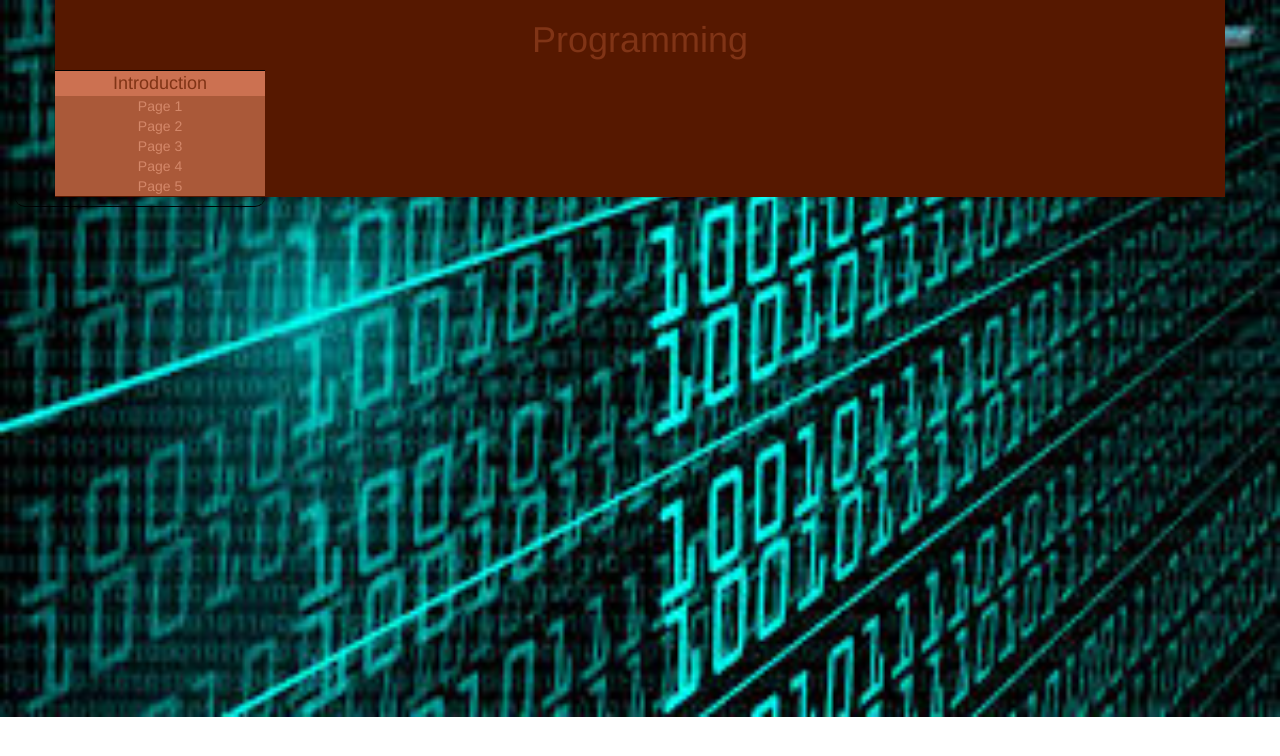
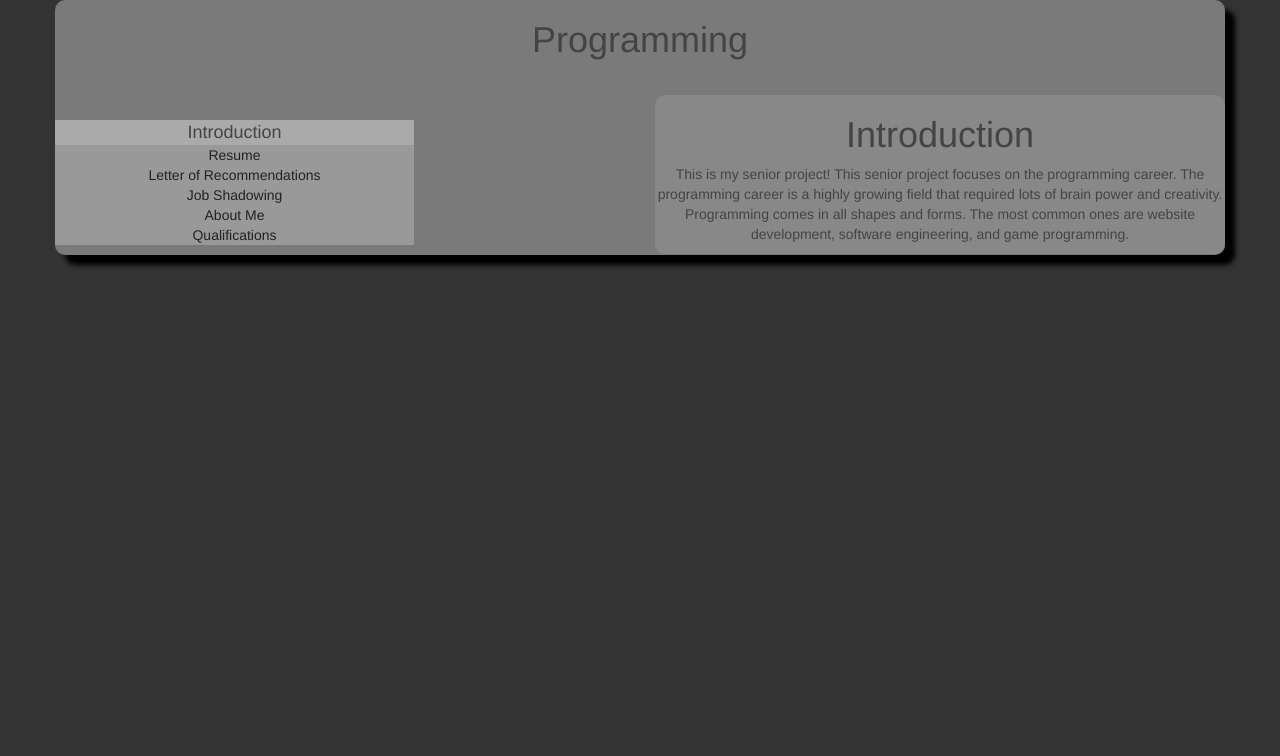
Before and after one commit to alex-couch/Senior-Project, a plain HTML site: page index.html in a window 1280 px wide. Drawn offline with Linux system fonts and the light colour scheme.

Commit message:
Added files via upload

```diff
--- a/index.css
+++ b/index.css
@@ -1,22 +1,24 @@
 body{
-	background-image: url("binary.jpg");
-	background-size: cover;
-	background-repeat: no-repeat;
+	background-color: #999999;
 }
 
 .main{
-	background-color: #561800;
-	color: #803416;
+	background-color: #7A7A7A;
+	color: #444444;
 	text-align: center;
+	border-radius: 10px;
+	box-shadow: 10px 10px 5px black;
 }
 
 .sidebar{
 	float: left;
 	clear: right;
-	width: 250px;
+	width: 35%;
 	margin-left: -55px;
-	margin-bottom: -10px;
-	border-bottom: 1px solid black;
+	margin-top: 50px;
+}
+
+.sidebar-list{
 	border-radius: 10px;
 }
 
@@ -25,26 +27,35 @@ li{
 }
 
 li>a{
-	color: #D4886A;
+	color: #222222;
 }
 
 .active{
 	font-size: 18px;
-	border-top: 1px solid black;
-	background-color: #CC7151;
+	background-color: #aaaaaa;
 }
 
 .hover{
-	background-color: #AA5939;
+	background-color: #999999;
 }
 
 .hover:hover{
-	background-color: #561800;
+	background-color: #666666;
 }
 
 li>a:hover{
-	color: #803416;
+	color: #dddddd;
 	font-weight: bold;
 	text-decoration: none;
 	text-align: left;
 }
+
+.content-main{
+	display: block;
+	background-color: #888888;
+	width: 50%;
+	float: right;
+	border-radius: 10px;
+	margin-right: -15px;
+	margin-top: 25px;
+}
--- a/index.html
+++ b/index.html
@@ -7,20 +7,26 @@
 		<link rel="stylesheet" type="text/css" href="bootstrap/css/bootstrap.min.css" />
 		<script type="text/javascript" src="bootstrap/js/bootstrap.min.js" ></script>
 		</head>
-	<body>
+	<body style="background-color: #333333;">
 		<div class="container main">
 			<h1 class="header">Programming</h1>
 			<div class="sidebar">
 				<div class="sidebar-content">
 					<ul class="sidebar-list">
 						<li class="active">Introduction</li>
-						<li class="hover"><a href="#">Page 1</a></li>
-						<li class="hover"><a href="#">Page 2</a></li>
-						<li class="hover"><a href="#">Page 3</a></li>
-						<li class="hover"><a href="#">Page 4</a></li>
-						<li class="hover"><a href="#">Page 5</a></li>
+						<li class="hover"><a href="#">Resume</a></li>
+						<li class="hover"><a href="#">Letter of Recommendations</a></li>
+						<li class="hover"><a href="#">Job Shadowing</a></li>
+						<li class="hover"><a href="#">About Me</a></li>
+						<li class="hover"><a href="#">Qualifications</a></li>
 					</ul>
 				</div>
+			</div>
+			<div class="content-main">
+				<h1 class="header">Introduction</h1>
+				<p>This is my senior project! This senior project focuses on the programming career. The programming career
+					is a highly growing field that required lots of brain power and creativity. Programming comes in all shapes
+					and forms. The most common ones are website development, software engineering, and game programming.
 			</div>
 		</div>
 	</body>
```
